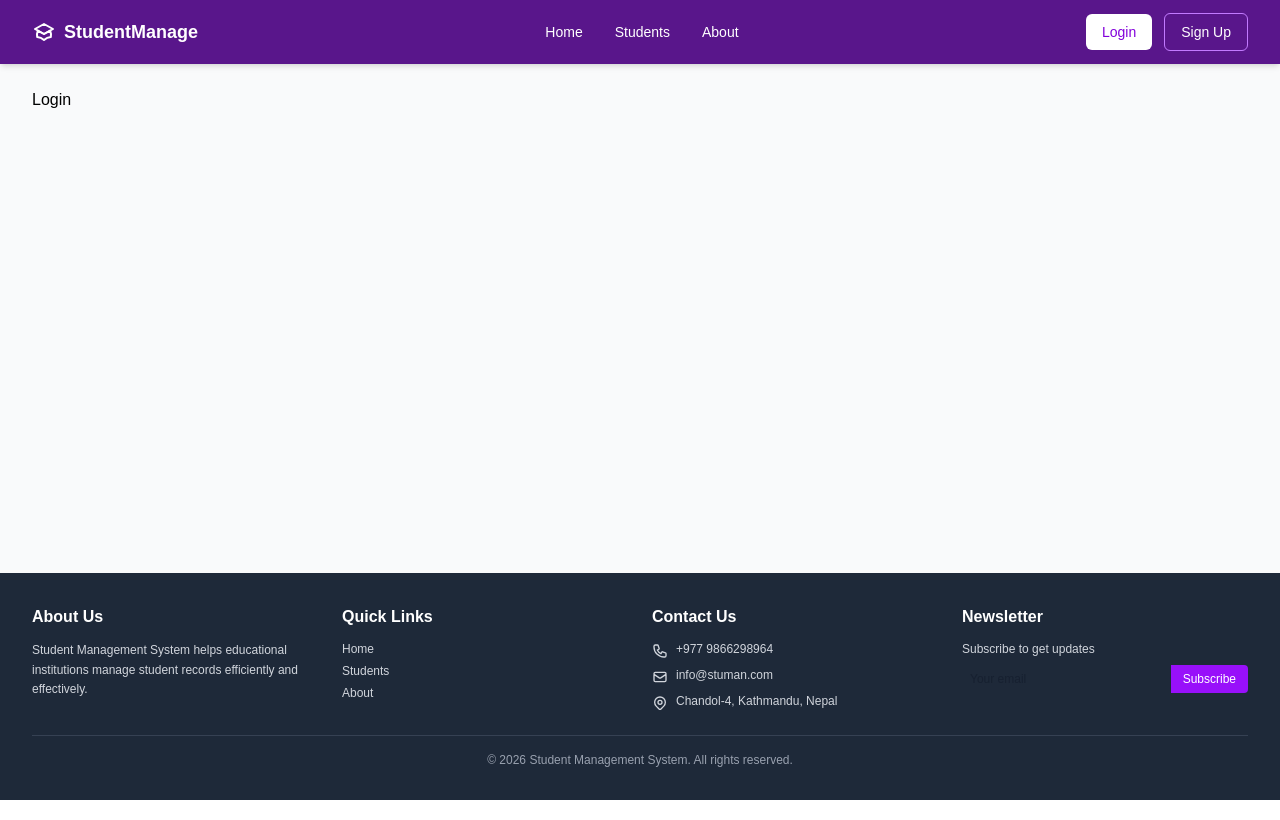
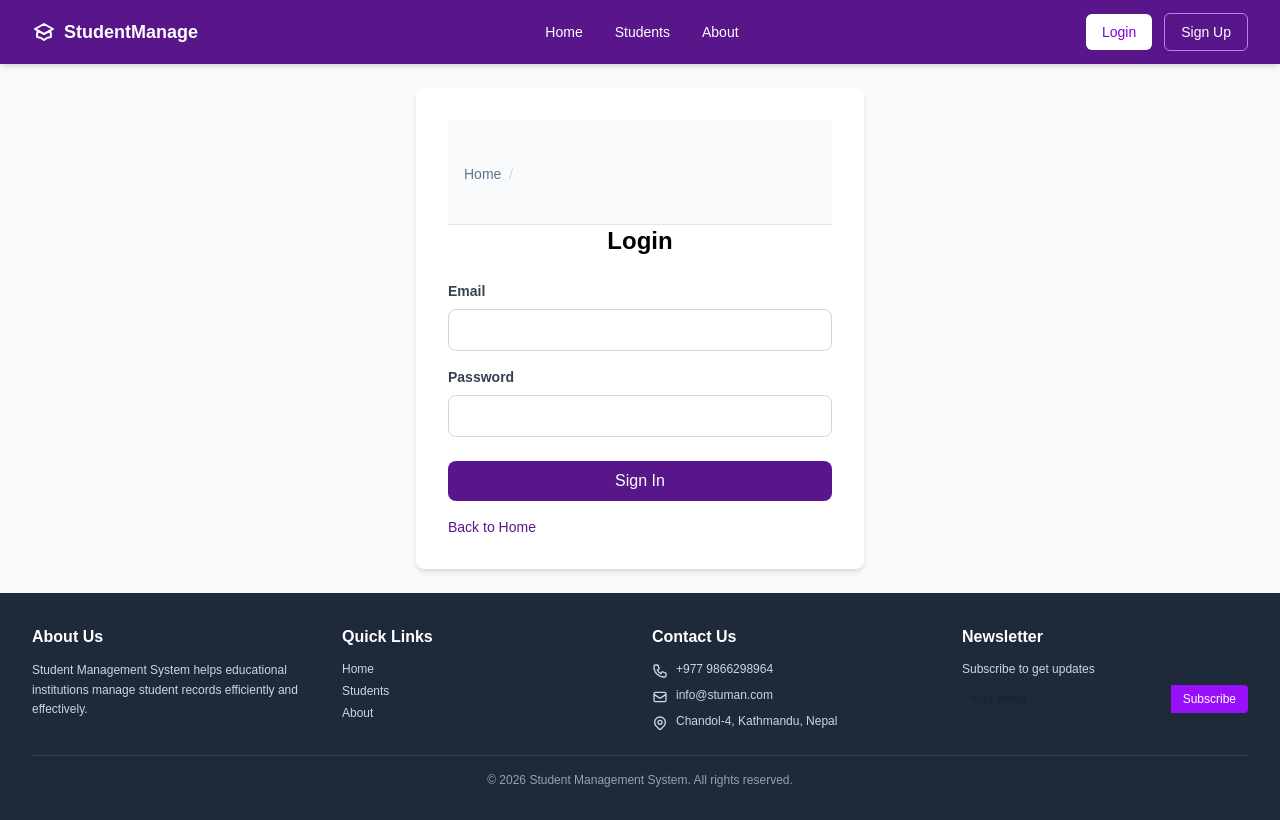
Before and after one commit to aastharaut/student-management-system, a React app in the folder frontend/: page /login in a window 1280 px wide. Built offline with nearby package versions, Linux system fonts and the light colour scheme; the HTML template or start-up script is replaced by a standard one.

Commit message:
Login page made but logic portion still remaining and made breadcrumbs

```diff
--- a/frontend/src/App.tsx
+++ b/frontend/src/App.tsx
@@ -8,15 +8,13 @@ import "./index.css";
 const router = createBrowserRouter([
   {
     path: "/",
-    element: <RootLayout />, // Use element instead of Component for layout
+    element: <RootLayout />,
     children: [
       { index: true, element: <Home /> }, // This renders Home at the root path
       { path: "login", element: <Login /> },
       { path: "signup", element: <Signup /> },
-      // Add more routes here as children
       { path: "students", element: <div>Students Page (Coming Soon)</div> },
       { path: "about", element: <div>About Page (Coming Soon)</div> },
-      { path: "contact", element: <div>Contact Page (Coming Soon)</div> },
     ],
   },
 ]);
--- a/frontend/src/components/layout/Header.tsx
+++ b/frontend/src/components/layout/Header.tsx
@@ -33,7 +33,6 @@ const Header: React.FC = () => {
     <header className="bg-purple-900 text-white shadow-md">
       <nav className="container mx-auto px-4 sm:px-6 lg:px-8">
         <div className="flex items-center justify-between h-16">
-          {/* Logo and Brand */}
           <Link
             to="/"
             className="flex items-center space-x-2 hover:opacity-90 transition-opacity"
@@ -60,7 +59,6 @@ const Header: React.FC = () => {
             <span className="text-lg font-bold font-syne">StudentManage</span>
           </Link>
 
-          {/* Desktop Navigation Links */}
           <div className="hidden md:flex items-center space-x-8">
             {navLinks.map((link) => (
               <Link
@@ -73,7 +71,6 @@ const Header: React.FC = () => {
             ))}
           </div>
 
-          {/* Auth Buttons */}
           <div className="hidden md:flex items-center space-x-3">
             <button
               onClick={handleLogin}
@@ -91,7 +88,6 @@ const Header: React.FC = () => {
             </button>
           </div>
 
-          {/* Mobile Menu Button */}
           <button
             className="md:hidden p-2 rounded-md hover:bg-purple-900 transition-colors"
             onClick={toggleMobileMenu}
@@ -114,7 +110,6 @@ const Header: React.FC = () => {
           </button>
         </div>
 
-        {/* Mobile Menu */}
         {isMobileMenuOpen && (
           <div className="md:hidden py-3 border-t border-purple-900">
             <div className="flex flex-col space-y-2">
--- /dev/null
+++ b/frontend/src/components/ui/BreadCrumb.tsx
@@ -0,0 +1,20 @@
+function BreadCrumb({ title }: { title: string }) {
+  return (
+    <header className="bg-slate-50 border-b border-slate-200">
+      <div className="container mx-auto px-4 py-8 md:py-10">
+        <h1 className="text-2xl md:text-3xl font-bold text-slate-900">
+          {title}
+        </h1>
+        <p className="mt-1 text-sm text-slate-500">
+          <span className="hover:text-secondary transition-colors cursor-default">
+            Home
+          </span>
+          <span className="mx-2 text-slate-300">/</span>
+          <span className="text-secondary font-medium">{title}</span>
+        </p>
+      </div>
+    </header>
+  );
+}
+
+export default BreadCrumb;
--- a/frontend/src/pages/Login.tsx
+++ b/frontend/src/pages/Login.tsx
@@ -1,7 +1,67 @@
 import React from "react";
+import { useNavigate } from "react-router";
+import BreadCrumb from "../components/ui/BreadCrumb";
+const Login: React.FC = () => {
+  const navigate = useNavigate();
 
-function Login() {
-  return <div>Login</div>;
-}
+  const handleLogin = (e: React.FormEvent) => {
+    e.preventDefault();
+    console.log("Login attempted");
+  };
+
+  return (
+    <div className="max-w-md mx-auto bg-white p-8 rounded-lg shadow-md">
+      <BreadCrumb
+        items={[
+          { label: "Home", to: "/" },
+          { label: "Login", to: "/login" },
+        ]}
+      />
+      <h2 className="text-2xl font-bold mb-6 text-center">Login</h2>
+      <form onSubmit={handleLogin}>
+        <div className="mb-4">
+          <label
+            className="block text-gray-700 text-sm font-bold mb-2"
+            htmlFor="email"
+          >
+            Email
+          </label>
+          <input
+            type="email"
+            id="email"
+            className="w-full px-3 py-2 border border-gray-300 rounded-lg focus:outline-none focus:border-purple-500"
+            required
+          />
+        </div>
+        <div className="mb-6">
+          <label
+            className="block text-gray-700 text-sm font-bold mb-2"
+            htmlFor="password"
+          >
+            Password
+          </label>
+          <input
+            type="password"
+            id="password"
+            className="w-full px-3 py-2 border border-gray-300 rounded-lg focus:outline-none focus:border-purple-500"
+            required
+          />
+        </div>
+        <button
+          type="submit"
+          className="w-full bg-purple-900 text-white py-2 rounded-lg hover:bg-purple-700 transition-colors"
+        >
+          Sign In
+        </button>
+      </form>
+      <button
+        onClick={() => navigate("/")}
+        className="mt-4 text-purple-900 hover:text-purple-800 text-sm block text-center"
+      >
+        Back to Home
+      </button>
+    </div>
+  );
+};
 
 export default Login;
--- /dev/null
+++ b/frontend/src/types/navigation.ts
@@ -0,0 +1,12 @@
+export interface NavLink {
+  path: string;
+  label: string;
+  requiresAuth?: boolean;
+  roles?: ("admin" | "teacher" | "viewer")[]; // For role-based access
+}
+
+export interface User {
+  id: string;
+  name: string;
+  role: "admin" | "teacher" | "viewer";
+}
```
Also changed, not shown: frontend/src/components/ui/ProtectedRoute.tsx (added).
